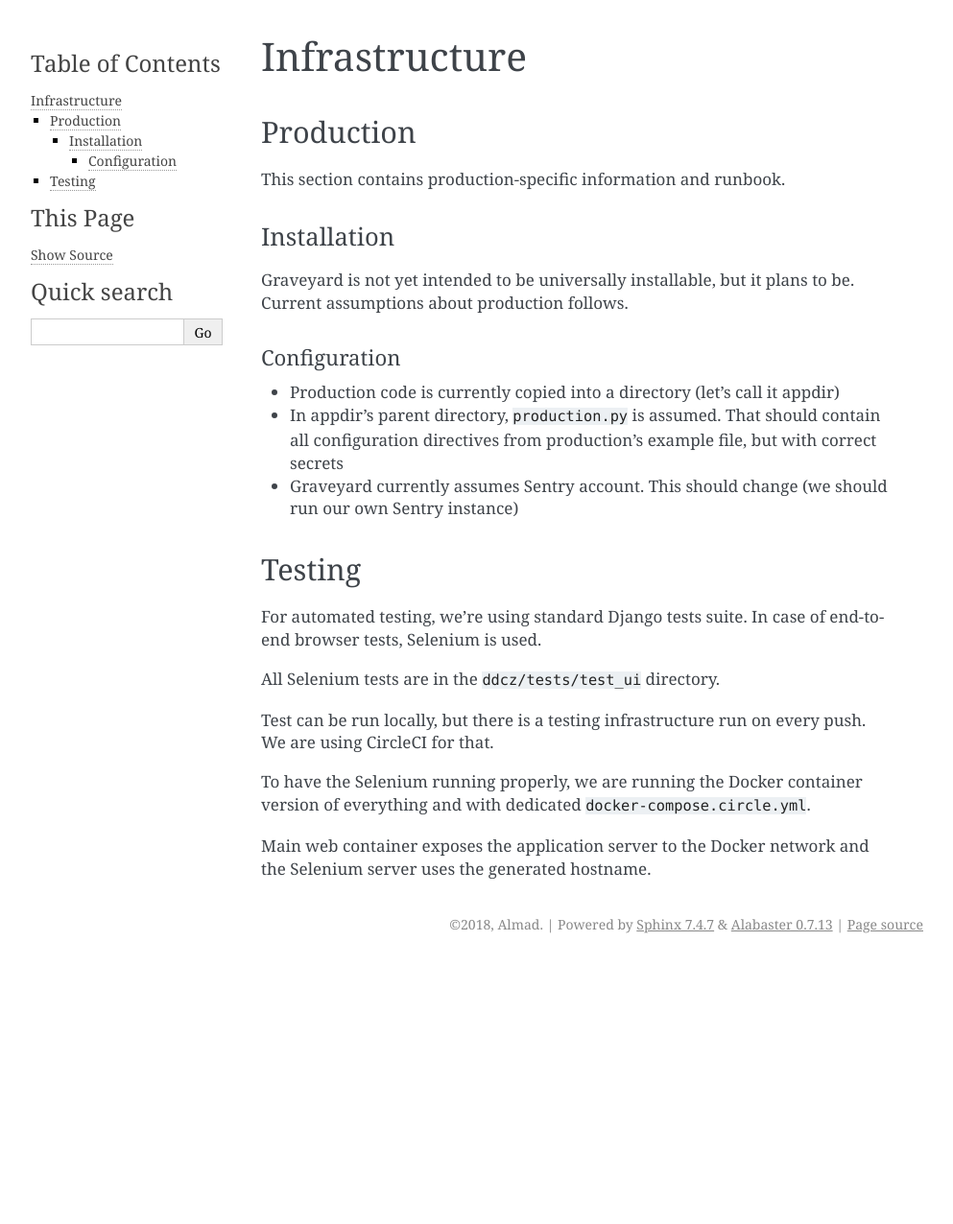
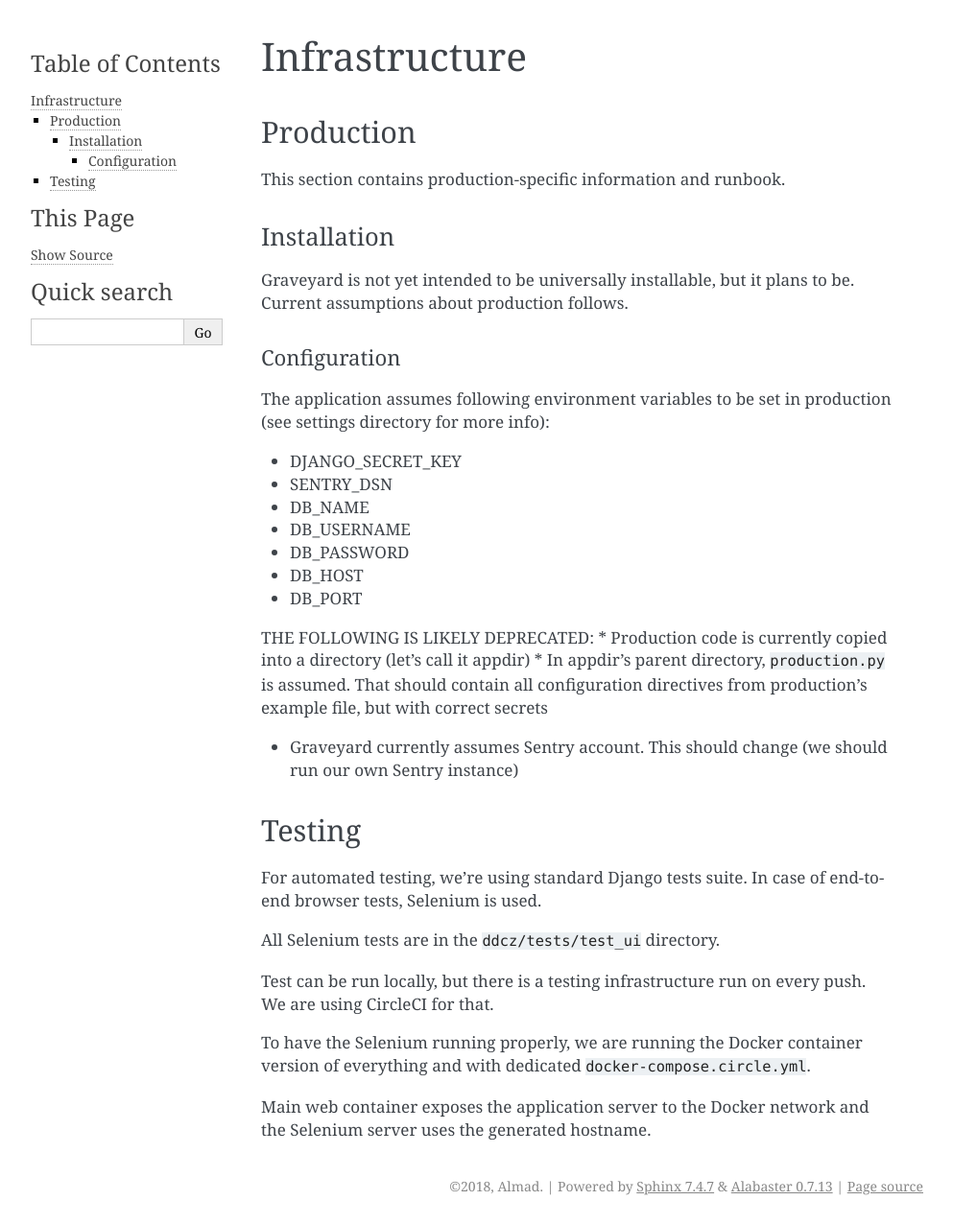
Before and after one commit to dracidoupe/graveyard, a Sphinx documentation site: the page built from docs/infrastructure.rst, in a window 1280 px wide. Shown: the whole page at 96% size, without its empty margins (148-1141 px from the left). Built offline with Sphinx 7.4.7, drawn with Linux system fonts in a browser that asks for light colours; before the commit the page ends 1003 px from its top, so only the background shows below that.

Commit message:
doc: Document env vars

```diff
--- a/docs/infrastructure.rst
+++ b/docs/infrastructure.rst
@@ -22,6 +22,17 @@ Graveyard is not yet intended to be universally installable, but it plans to be.
 Configuration
 -------------
 
+The application assumes following environment variables to be set in production (see settings directory for more info):
+
+* DJANGO_SECRET_KEY
+* SENTRY_DSN
+* DB_NAME
+* DB_USERNAME
+* DB_PASSWORD
+* DB_HOST
+* DB_PORT
+
+THE FOLLOWING IS LIKELY DEPRECATED:
 * Production code is currently copied into a directory (let's call it appdir)
 * In appdir's parent directory, ``production.py`` is assumed. That should contain all configuration directives from production's example file, but with correct secrets
 
```
